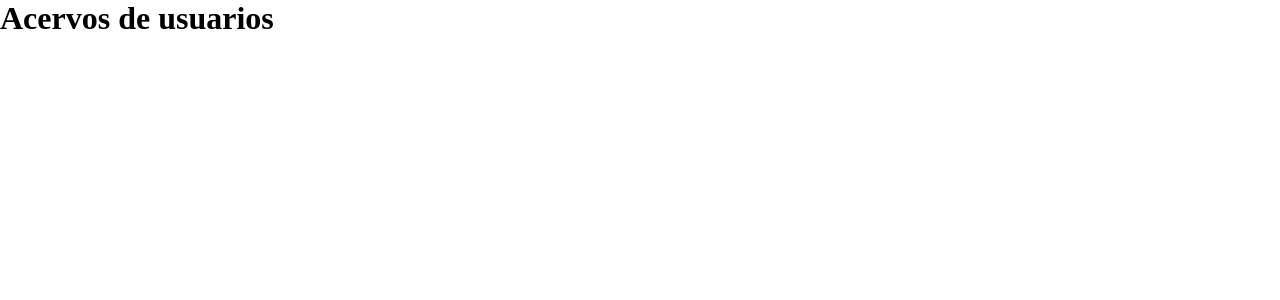
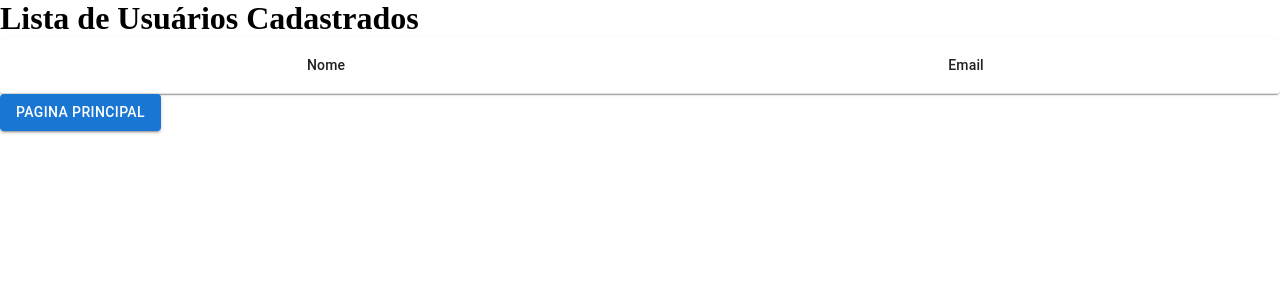
Before and after one commit to vitinn12/React, a React (Vite) app in the folder projeto-react/react/: page /usuarios in a window 1280 px wide. Shown: the top 300 px of the page. Built offline with nearby package versions, Linux system fonts and the light colour scheme.

Commit message:
fazendo os ajustes finais da parte estrutural do react

```diff
--- a/projeto-react/react/src/components/SaveUser/index.jsx
+++ b/projeto-react/react/src/components/SaveUser/index.jsx
@@ -1,8 +1,14 @@
 import { Button, TextField } from "@mui/material";
 import { useState } from "react";
 import "../../index.css";
+import { useNavigate } from "react-router-dom";
 
 export const SaveUser = ({onAddUser}) => {
+  const navigate = useNavigate()
+  function Home (){
+    navigate ('/')
+  }
+
   const [name, setName] = useState('');
   const [email, setEmail] = useState('');
 
@@ -38,6 +44,7 @@ export const SaveUser = ({onAddUser}) => {
             />
           </nav>
           <Button onClick={handleSaveUser} variant="contained">Cadastrar</Button>
+          <Button onClick={Home} variant="contained">Pagina Principal</Button>
         </form>
       </section>
     </>
--- a/projeto-react/react/src/components/TableUsers/index.jsx
+++ b/projeto-react/react/src/components/TableUsers/index.jsx
@@ -15,8 +15,8 @@ export const TableUsers = ({list}) => {
       <Table sx={{ minWidth: 650 }} aria-label="simple table">
         <TableHead>
           <TableRow>
-            <TableCell align="right">Nome</TableCell>
-            <TableCell align="right">Email</TableCell>
+            <TableCell align="center">Nome</TableCell>
+            <TableCell align="center">Email</TableCell>
           </TableRow>
         </TableHead>
         <TableBody>
--- a/projeto-react/react/src/main.jsx
+++ b/projeto-react/react/src/main.jsx
@@ -19,6 +19,7 @@ const router  = createBrowserRouter([ //Essa biblioteca serve para o usuario cri
     path: "/usuarios",
     element: <Usuarios/>,
   },
+
 ])
 
 createRoot(document.getElementById('root')).render(
--- a/projeto-react/react/src/pages/Cadastrar.jsx
+++ b/projeto-react/react/src/pages/Cadastrar.jsx
@@ -1,20 +1,19 @@
-import { useState } from "react"
-import { SaveUser } from "../components/SaveUser"
-import { TableUser } from "../components/TableUser"
+// Cadastrar.jsx
+import { useState } from "react";
+import { SaveUser } from "../components/SaveUser";
 
 export const Cadastrar = () => {
-  const [list, setList] = useState([])
+  const [list, setList] = useState([]);
 
   function handleSaveUser(user) {
-    let newList = [...list]
-    newList.push(user)
-    setList(newList)
+    let newList = [...list];
+    newList.push(user);
+    setList(newList);
   }
+
   return (
     <>
-
-      <SaveUser onAddUser={handleSaveUser}/>
-      <TableUser List = {list}/>
+      <SaveUser onAddUser={handleSaveUser} />
     </>
-  )
-}
+  );
+};
--- a/projeto-react/react/src/pages/Usuarios.jsx
+++ b/projeto-react/react/src/pages/Usuarios.jsx
@@ -1,7 +1,19 @@
-export const Usuarios = () =>{
-    return(
-        <>
-            <h1>Acervos de usuarios</h1>
-        </>
-    )
-}
+
+import React from "react";
+import { TableUsers } from "../components/TableUsers";
+import { useNavigate } from "react-router-dom";
+import { Button } from "@mui/material";
+
+export const Usuarios = ({ list = [] }) => {
+  const navigate = useNavigate()
+  function Home (){
+    navigate ('/')
+  }
+  return (
+    <div>
+      <h1>Lista de Usuários Cadastrados</h1>
+      <TableUsers list={list} />
+      <Button variant="contained" onClick={Home} > Pagina Principal</Button>
+    </div>
+  );
+};
```
